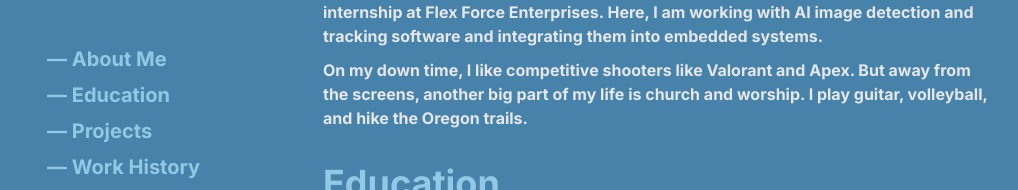
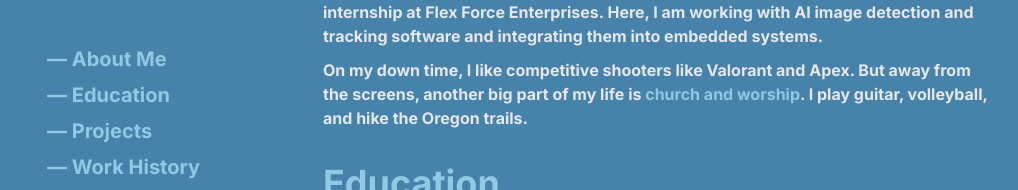
Before and after one commit to kleDevv/wskien, a Next.js app: page / in a window 1280 px wide. Shown: the part 223-413 px from the top of the page, without its empty margins (49-1067 px from the left). Built offline with nearby package versions, Linux system fonts and the light colour scheme.

Commit message:
Added hyper links
Added Links and animations to about me
added links to footer

```diff
--- a/src/app/globals.css
+++ b/src/app/globals.css
@@ -130,6 +130,10 @@ p{
 
 }
 
+.text-custom-color {
+  color: #e5e7eb ;
+}
+
 .resume-link {
   text-decoration: underline;
   cursor: pointer;
--- a/src/app/page.js
+++ b/src/app/page.js
@@ -78,7 +78,21 @@ export default function Home() {
           <h5 style={{ paddingBottom: '10px' }}> Fast forward to today, I graduated with a BS degree in Computer Science and a minor in Business and Entrepreneurship and am working currently at my second MECOP internship at Flex Force Enterprises. Here, I am working with AI image detection and tracking software and integrating them into embedded systems.
           </h5>
           <h5 style={{ paddingBottom: '10px' }}>
-            On my down time, I like competitive shooters like Valorant and Apex. But away from the screens, another big part of my life is church and worship. I play guitar, volleyball, and hike the Oregon trails.
+            On my down time, I like competitive shooters like Valorant and Apex. But away from the screens, another big part of my life is
+            {' '}
+            <a
+              style={{
+                color: '#91c8e4',
+                transition: 'color 0.3s, font-size 0.3s',
+              }}
+              href="https://vgbcportland.org/"
+              target="_blank"
+              rel="noopener noreferrer"
+              className="font-bold hover:text-custom-color hover:text-xl"
+            >
+              church and worship
+            </a>
+            . I play guitar, volleyball, and hike the Oregon trails.
           </h5>
 
           </section>
@@ -206,9 +220,10 @@ export default function Home() {
         {/* Your footer */}
         <footer className="py-6 px-4 w-full text-center">
           <p className="text-sm text-gray-600">
-            Loosely designed in Figma and coded in Visual Studio Code by Kien Le (Me). Built with Next.js and Tailwind CSS. Deployed with &copy; {new Date().getFullYear()}
+            Loosely designed in Figma and coded in Visual Studio Code by Kien Le (Me). Built with <a href="nextjs.org" target="_blank" rel="noopener noreferrer">Next.js</a> and Tailwind CSS. Deployed with <a href="https://vercel.com" target="_blank" rel="noopener noreferrer">Vercel</a> &copy; {new Date().getFullYear()}
           </p>
         </footer>
+
       </main>
 
   );
```
Also changed, not shown: 1 other file (tests, documents, lock files or other folders).
